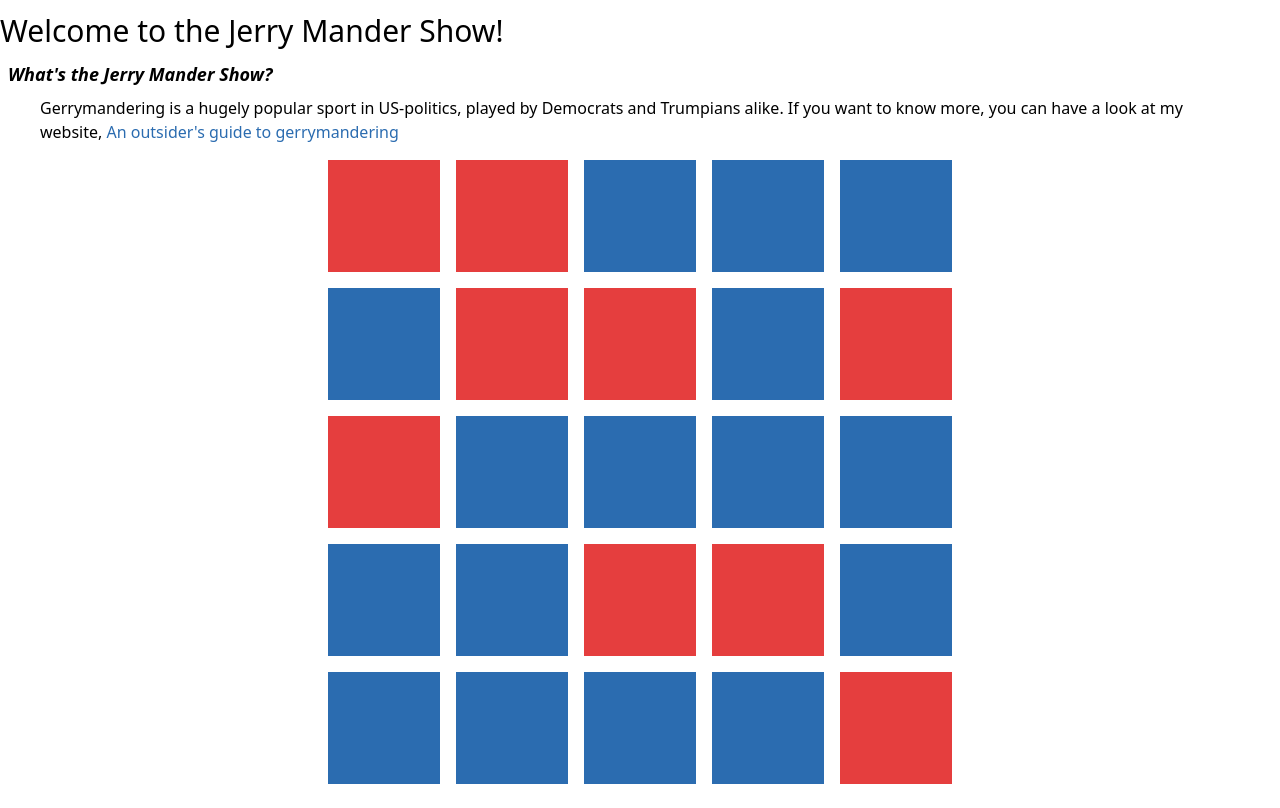
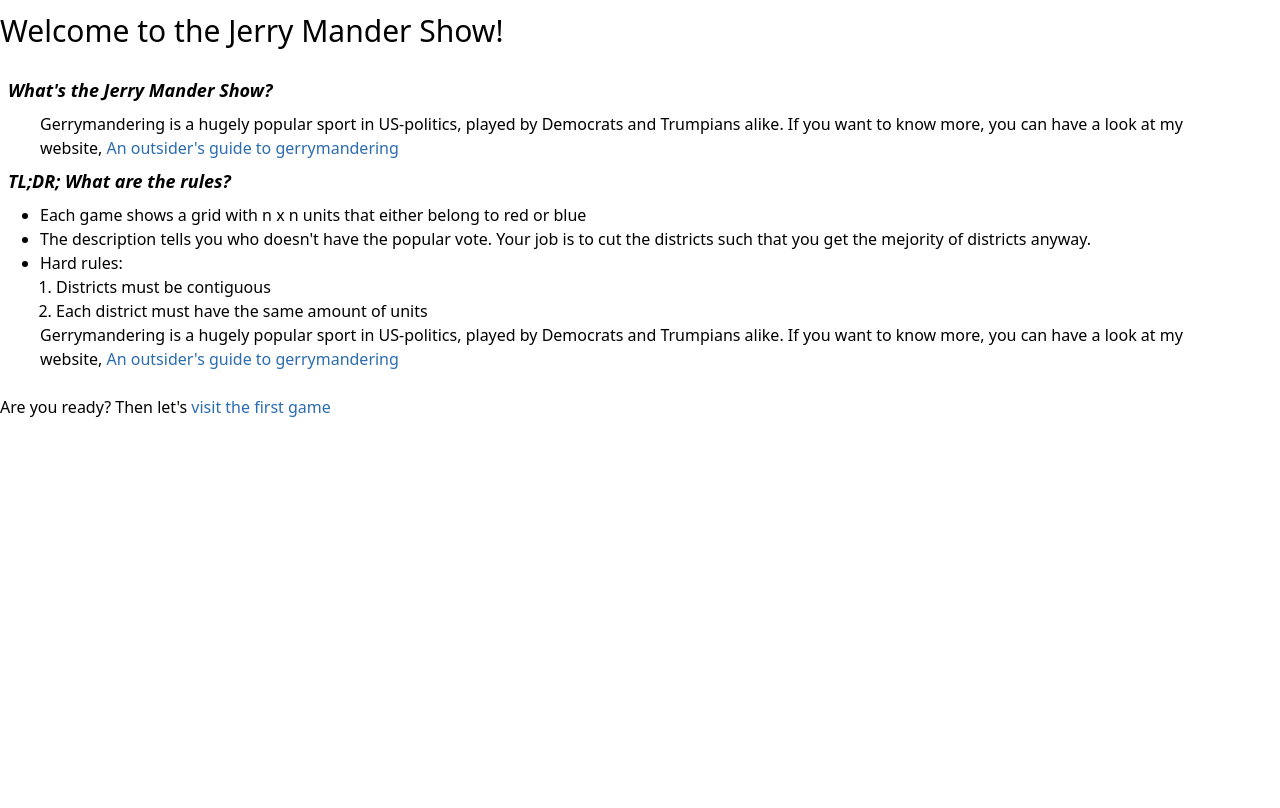
Before and after one commit to flq/jerry-mander-show, a Next.js app: page / in a window 1280 px wide. Built offline with nearby package versions, Linux system fonts and the light colour scheme.

Commit message:
main page and game page

```diff
--- a/components/PlayGrid.tsx
+++ b/components/PlayGrid.tsx
@@ -1,7 +1,8 @@
 import { CSSProperties, ReactNode, useMemo } from "react";
+import classnames from "classnames";
 import VotingUnit from "./VotingUnit";
 
-export default function PlayGrid({ distribution }: { distribution: string[] }) {
+export default function PlayGrid({ distribution, className }: { distribution: string[]; className?: string }) {
   const [isValid, rows, columns, voteUnits] = useMemo(
     (() => {
       if (distribution[0].length !== distribution.length) return [false];
@@ -24,7 +25,7 @@ export default function PlayGrid({ distribution }: { distribution: string[] }) {
 
   return isValid ? (
     <div
-      className="mx-auto"
+      className={classnames("mx-auto", className)}
       style={
         {
           "--rows": rows,
--- /dev/null
+++ b/infrastructure/maps.ts
@@ -0,0 +1,12 @@
+export const maps = [{
+  title: "Example from Blog Post",
+  description: "The Trumpians are having a hard-time here with only 36% of the popular vote. Each district must contain 5 units. Make them win the majority of districts!",
+  districtSize: 5,
+  distribution: [
+      "00111",
+      "10010",
+      "01111",
+      "11001",
+      "11110"
+  ]
+}];
--- /dev/null
+++ b/pages/games/[index].tsx
@@ -0,0 +1,26 @@
+import { useRouter } from "next/router";
+import PlayGrid from "components/PlayGrid";
+import { maps } from "infrastructure/maps";
+
+export default function Game() {
+  const {
+    query: { index },
+  } = useRouter();
+  const gameIndex = parseInt(index as string);
+  const map = isNaN(gameIndex) ? null : maps[gameIndex];
+  return (
+    <div className="container mx-auto mt-2 flex justify-center flex-col">
+      {map ? (
+        <>
+          <header>
+            <h1 className="text-2xl lg:text-3xl">{map.title}</h1>
+            <p className="mt-2">{map.description}</p>
+          </header>
+          <PlayGrid className="mt-4" distribution={map.distribution} />
+        </>
+      ) : (
+        <h2>Unable to retrieve a game with the index {index}</h2>
+      )}
+    </div>
+  );
+}
--- a/pages/index.tsx
+++ b/pages/index.tsx
@@ -1,13 +1,12 @@
 import React from "react";
-import PlayGrid from "../components/PlayGrid";
-import QAndA from "../components/QAndA";
-import { maps } from "./infrastructure/maps";
+import Link from 'next/link'
+import QAndA from "components/QAndA";
 
 export default function Home() {
   return (
     <div className="container mx-auto mt-2 flex justify-center flex-col">
       <h1 className="text-2xl lg:text-3xl">Welcome to the Jerry Mander Show!</h1>
-      <ul>
+      <ul className="mt-4">
         <QAndA question="What's the Jerry Mander Show?">
           Gerrymandering is a hugely popular sport in US-politics, played by Democrats and Trumpians alike. If
           you want to know more, you can have a look at my website,{" "}
@@ -15,8 +14,24 @@ export default function Home() {
             An outsider's guide to gerrymandering
           </a>
         </QAndA>
+        <QAndA question="TL;DR; What are the rules?">
+          <ul className="list-disc">
+            <li>Each game shows a grid with n x n units that either belong to red or blue</li>
+            <li>The description tells you who doesn't have the popular vote. Your job is to cut the districts such that you get the mejority of districts anyway.</li>
+            <li>Hard rules:</li>
+            <ol className="list-decimal ml-4">
+              <li>Districts must be contiguous</li>
+              <li>Each district must have the same amount of units</li>
+            </ol>
+          </ul>
+          Gerrymandering is a hugely popular sport in US-politics, played by Democrats and Trumpians alike. If
+          you want to know more, you can have a look at my website,{" "}
+          <a href="https://realfiction.net/2017/01/18/an-outsiders-guide-to-gerrymandering">
+            An outsider's guide to gerrymandering
+          </a>
+        </QAndA>
       </ul>
-      <PlayGrid distribution={maps[0].distribution} />
+      <p className="mt-4">Are you ready? Then let's <Link href="/games/0"><a>visit the first game</a></Link></p>
     </div>
   );
 }
--- a/pages/infrastructure/maps.ts
+++ /dev/null
@@ -1,12 +0,0 @@
-export const maps = [{
-  title: "Blog Post",
-  description: "The Trumpians are having a hard-time here with only 36% of the popular vote. Each district must contain 5 tribes. Make them win the districts!",
-  districtSize: 5,
-  distribution: [
-      "00111",
-      "10010",
-      "01111",
-      "11001",
-      "11110"
-  ]
-}];
```
Also changed, not shown: tsconfig.json (+7 -2 lines).
